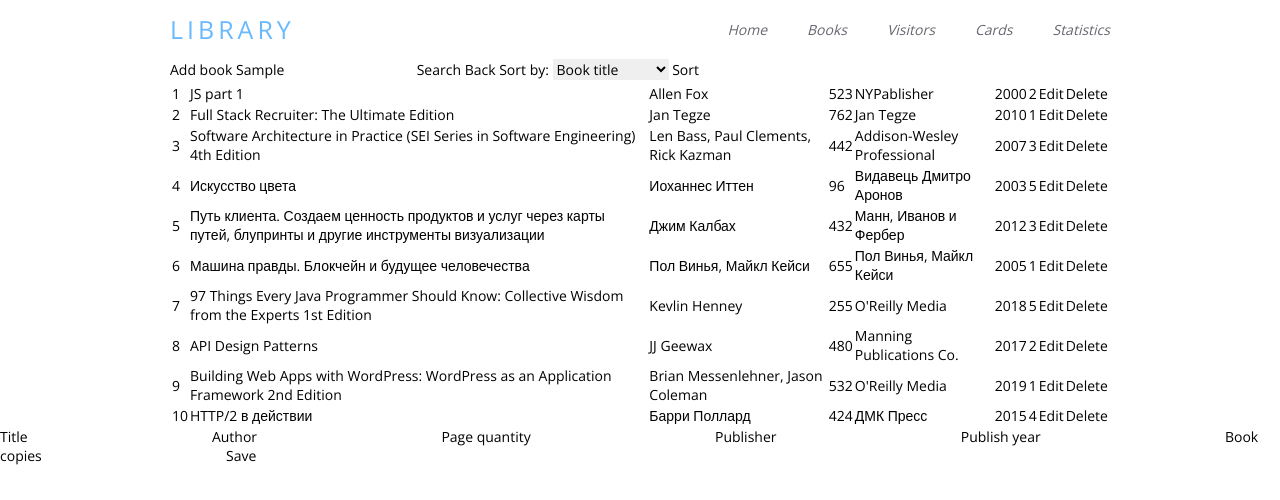
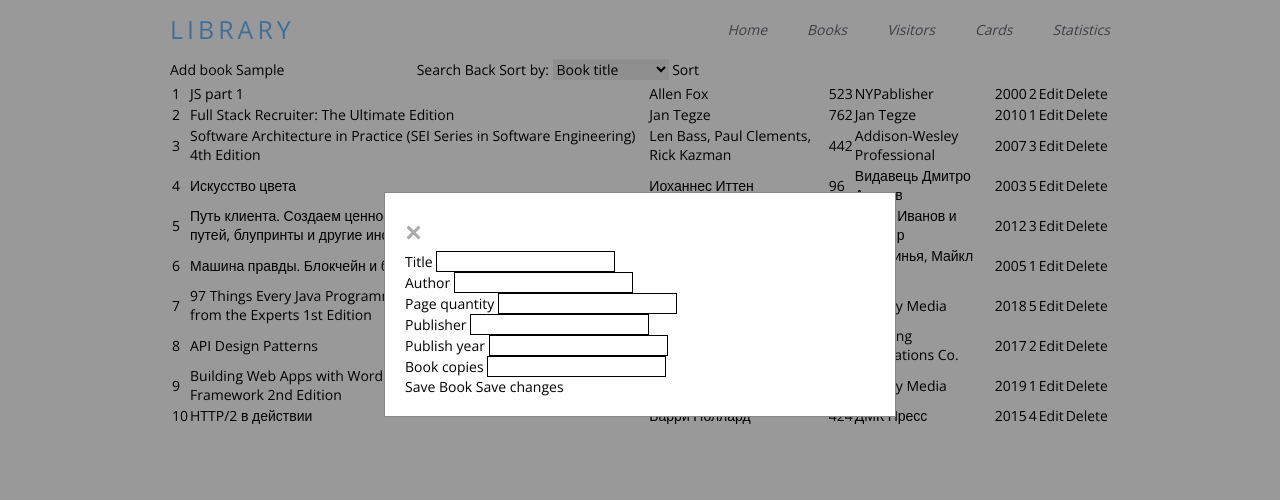
Before and after one commit to LikaGreb/library-exam, a plain HTML site: page book.html in a window 1280 px wide. Both pictures are taken after typing "Sample" into the empty fields and a click on the button "Add book". Drawn offline with nearby package versions, Linux system fonts and the light colour scheme.

Commit message:
added modal window

```diff
--- a/book.html
+++ b/book.html
@@ -29,7 +29,7 @@
 
     <main>
         <div class="container">
-            <button onclick="addBook()">Add book</button>
+            <button onclick="openModal()">Add book</button>
 
             <input type="search" name="search" id="search" placeholder="Search">
             <button onclick="searchBook()">Search</button>
@@ -51,8 +51,43 @@
         </div>
 
         <!--modal window-->
-        <form onsubmit="return false" id="editForm">
-            <label for="editBookName">Title</label>
+        <div id="myModal" class="modal">
+            <div class="modal-content">
+                <div>
+                    <span class="close">&times;</span>
+                </div>
+                <div>
+                    <div>
+                        <label for="editBookName">Title</label>
+                        <input type="text" id="editBookName" class="modalInput" name="bookName">
+                        </div>
+                        <div>
+                            <label for="editAuthor">Author</label>
+                            <input type="text" id="editAuthor" class="modalInput" name="authorName">
+                        </div>
+                        <div>
+                        <label for="editPageQuant">Page quantity</label>
+                            <input type="number" id="editPageQuant" class="modalInput" name="numberOfPages">
+                        </div>
+                        <div>
+                            <label for="editPublisher">Publisher</label>
+                            <input type="text" id="editPublisher" class="modalInput" name="publishingName">
+                        </div>
+                        <div>
+                            <label for="editPublishYear">Publish year</label>
+                            <input type="number" id="editPublishYear" class="modalInput" name="publishingYear">
+                        </div>
+                        <div>
+                            <label for="editCopy">Book copies</label>
+                            <input type="number" id="editCopy" class="modalInput" name="numberOfCopies">
+                        </div>
+                        <button id="saveBtn" onclick="addBook()">Save Book</button>
+                        <button onclick="saveEdit()">Save changes</button>
+                        </div>
+                        </div>
+
+            <!--
+                        <label for="editBookName">Title</label>
             <input type="text" id="editBookName" name="editBookName" required>
             <label for="editAuthor">Author</label>
             <input type="text" id="editAuthor" name="editAuthor" required>
@@ -65,7 +100,8 @@
             <label for="editCopy">Book copies</label>
             <input type="number" id="editCopy" name="editCopy" required>
             <button onclick="saveEdit()">Save</button>
-        </form>
+            -->
+        </div>
     </main>
     <script src="/js/scriptBook.js"></script>
 
--- a/css/style.css
+++ b/css/style.css
@@ -50,3 +50,44 @@ p {
 .header__nav a:active{
   color: #0062B6;
 }
+/*МОДАЛЬНЕ ВІКНО*/
+.modal {
+  display: none;
+  position: fixed;
+  z-index: 1;
+  left: 0;
+  top: 0;
+  width: 100%;
+  height: 100%;
+  overflow: auto;
+  background-color: rgb(0, 0, 0);
+  background-color: rgba(0, 0, 0, 0.4);
+}
+
+
+.modal-content {
+  background-color: #fefefe;
+  margin: 15% auto;
+  padding: 20px;
+  border: 1px solid #888;
+  width: 40%;
+}
+
+.modalInput {
+  border: 1px solid black;
+}
+
+.close {
+  color: #aaa;
+  font-size: 28px;
+  font-weight: bold;
+}
+
+.close:hover,
+.close:focus {
+  color: black;
+  text-decoration: none;
+  cursor: pointer;
+}
+
+/*МОДАЛЬНЕ ВІКНО*/
--- a/js/scriptBook.js
+++ b/js/scriptBook.js
@@ -109,8 +109,36 @@ setTable(books);
     var publishYearTable;
     var copyOfBookTable;
 
+    //МОДАЛЬНЕ ВІКНО
+// Отримуеш модальне вікно
+var modal = document.getElementById('myModal');
+
+// Отримуеш кнопку, яка відкриває модальне вікно
+var btn = document.getElementById("myBtn");
+
+// Отримуеш елемент <span>, який закриває модальне вікно
+var span = document.getElementsByClassName("close")[0];
+
+// Коли користувач натискає кнопку, відкривається модальне вікно
+ function openModal() {
+    modal.style.display = "block";
+}
+
+// Коли користувач клацає на <span> (x), закривається модальне вікно
+span.onclick = function() {
+    modal.style.display = "none";
+}
+
+// Коли користувач клацає будь-де за межами модального вікна, воно закривається
+window.onclick = function(event) {
+    if (event.target == modal) {
+        modal.style.display = "none";
+    }
+}
+//МОДАЛЬНЕ ВІКНО
+
 function editButton(btn) {
-
+  modal.style.display = "block";
     var tr = btn.parentNode.parentNode;
     tr.style.backgroundColor = "yellow";
     bookIdTable = tr.cells[0].innerText;
@@ -127,9 +155,6 @@ function editButton(btn) {
     editPublisher.value = publisherTable;
     editPublishYear.value = publishYearTable;
     editCopy.value = copyOfBookTable;
-
-    //потрібне css для модального вікна
-
 
 }
 function saveEdit() {
@@ -172,7 +197,7 @@ function deleteButton(btn) {
 
 function addBook() {
 
-
+        modal.style.display = "block";
     if ((editBookName.value.length > 1) && (editAuthor.value.length > 1) && (editPageQuant.value > 0) && (editPublisher.value.length > 1) && (editPublishYear.value > 0) && (editCopy.value > 0)) {
          for (let i = 0; i < books.length; i++) {
             if (books[i].bookId < bookIdCounter) {
@@ -189,7 +214,7 @@ function addBook() {
         }
     }
     else alert("All fields must be filled and numbers must be positive")
-    //модальне вікно
+
 }
 
 //сортування
```
Also changed, not shown: js/scriptStatistics.js (added, +27 -0 lines), js/scriptVisitor.js (+31 -5 lines), statistics.html (+1 -1 lines), visitors.html (+22 -10 lines).
